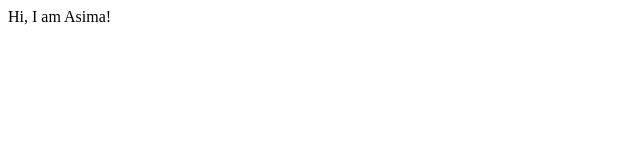
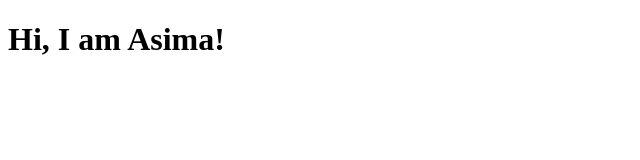
Before and after one commit to Raqmiyyan/personal-portfolio-ziaasima, a plain HTML site: page index.html in a window 1280 px wide. Shown: the whole page, without its empty margins (0-640 px from the left). Drawn offline with Linux system fonts and the light colour scheme.

Commit message:
Assigment1

```diff
--- a/index.html
+++ b/index.html
@@ -5,6 +5,7 @@
     </head>
 
     <body>
-        Hi, I am Asima!
+       <h1> Hi, I am Asima! </h1>
+       <img src="" alt="">
     </body>
 </html>
```
